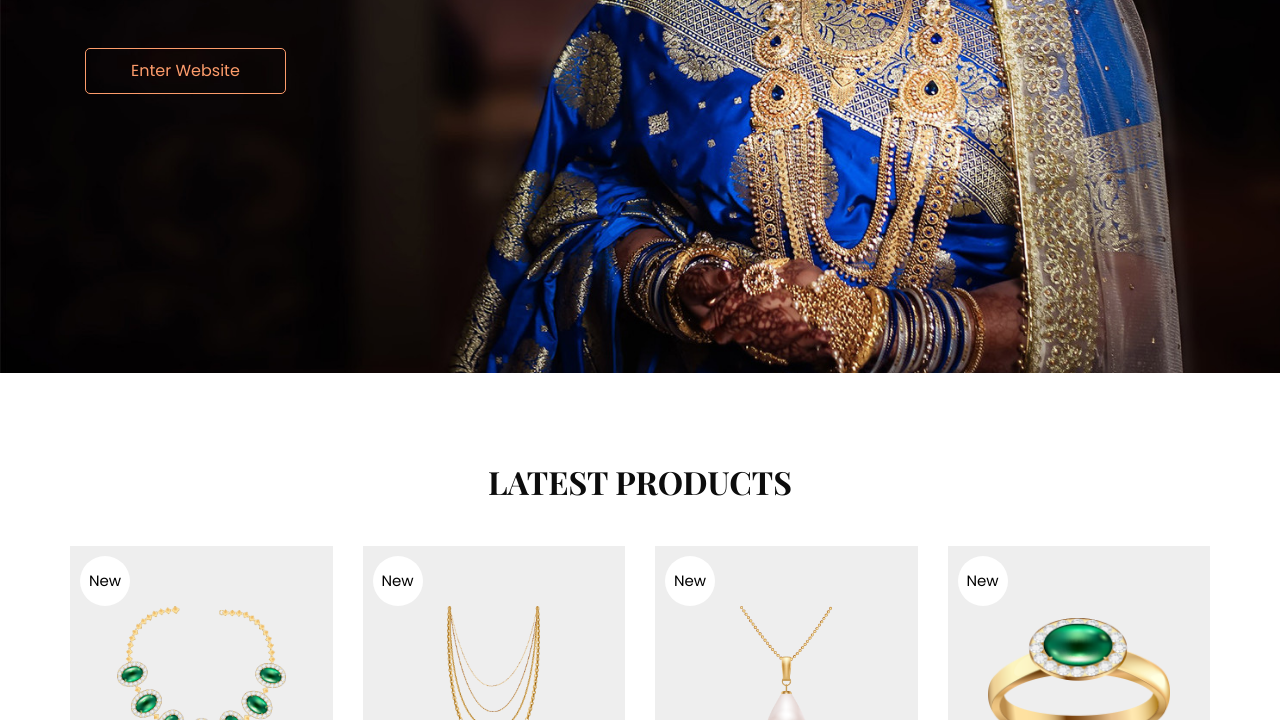
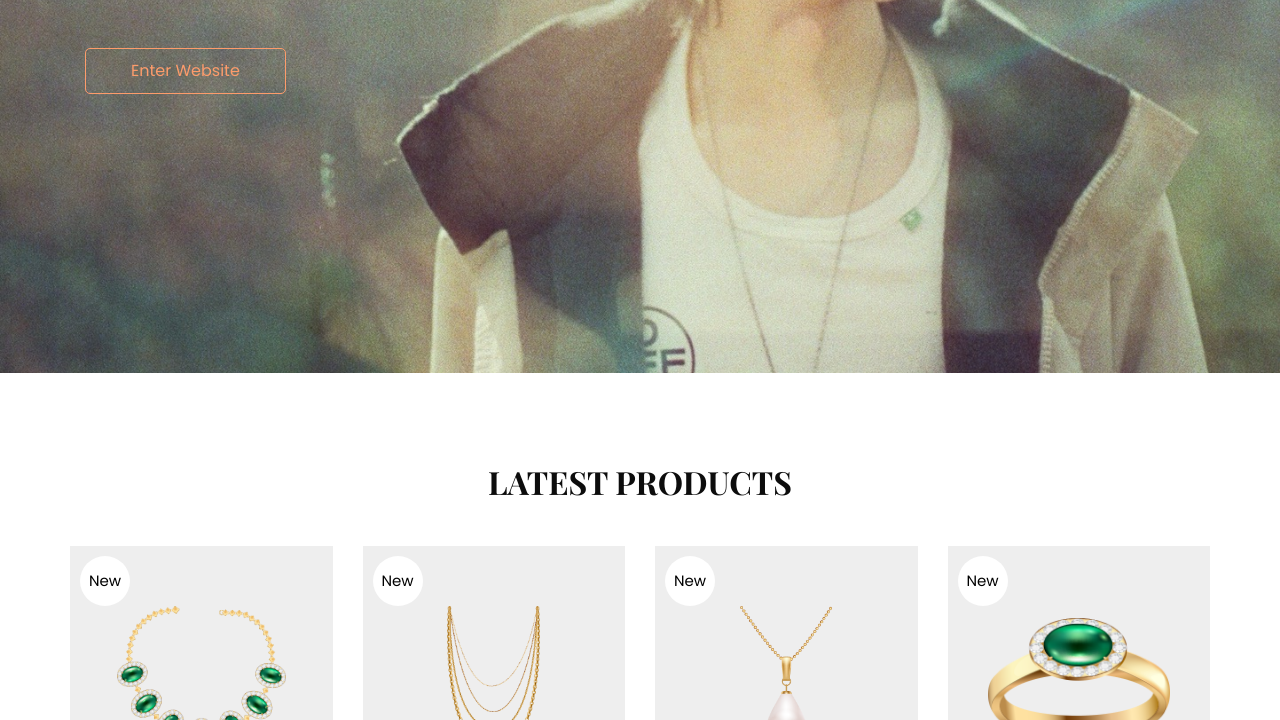
Before and after one commit to PokkaPokka/Personal_Website, a plain HTML site: page index.html in a window 1280 px wide. Shown: the part 427-1147 px from the top of the page. Drawn offline with nearby package versions, Linux system fonts and the light colour scheme.

Commit message:
Profile Pic

```diff
--- a/css/style.css
+++ b/css/style.css
@@ -348,8 +348,8 @@ a:focus {
   height: 100%;
   -o-object-fit: cover;
      object-fit: cover;
-  -o-object-position: top right;
-     object-position: top right;
+  -o-object-position: center 30%;
+     object-position: center 30%;
 }
 
 .shop_section .heading_container {
--- a/index.html
+++ b/index.html
@@ -64,7 +64,7 @@
   <!-- slider section -->
   <section class="slider_section position-relative">
     <div class="slider_bg_box">
-      <img src="images/slider-bg.jpg" alt="">
+      <img src="images/profile-pic.jpeg" alt="">
     </div>
     <div class="slider_bg"></div>
     <div class="container">
```
Also changed, not shown: images/profile-pic.jpeg (added), 1 other file.
